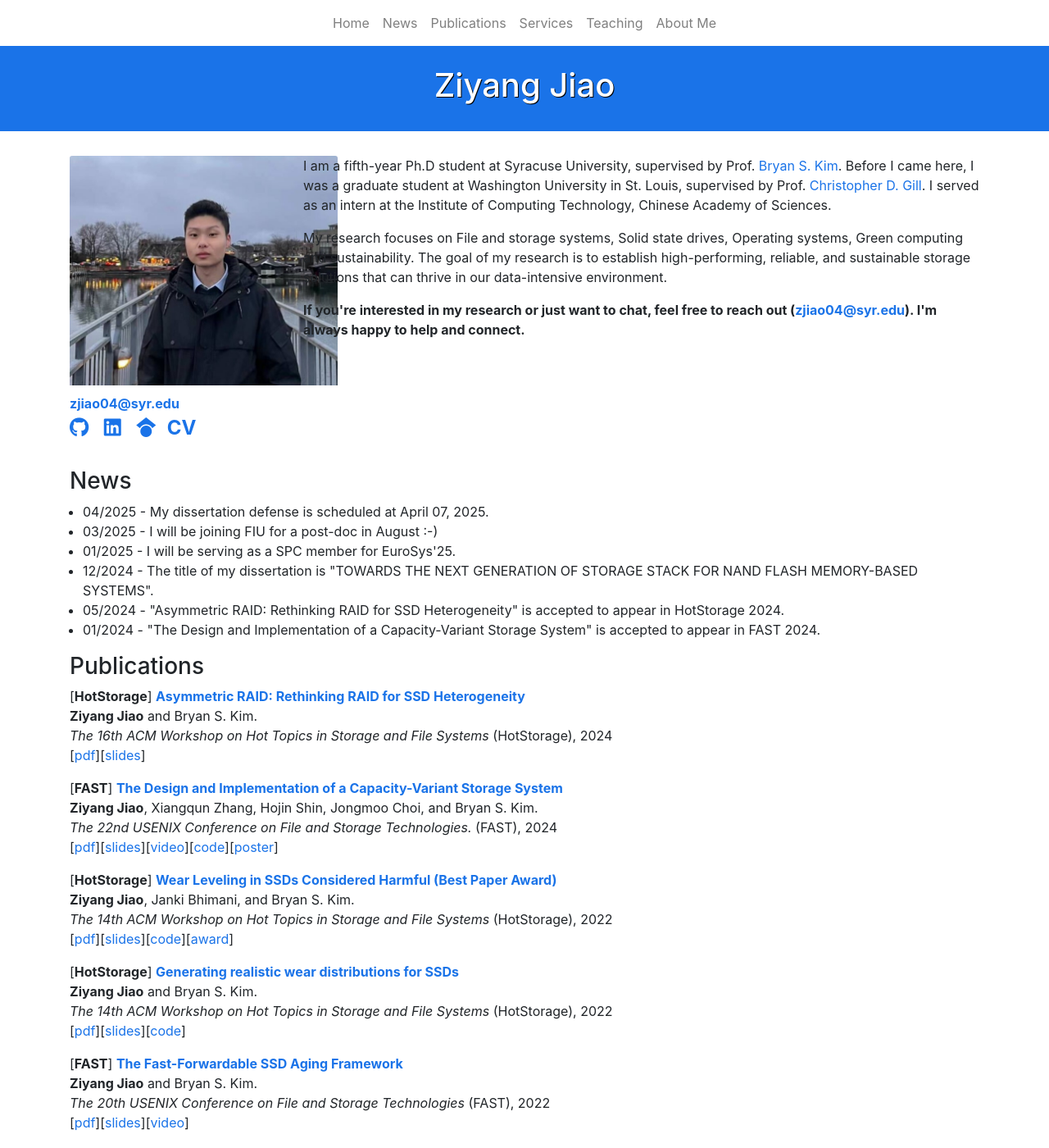
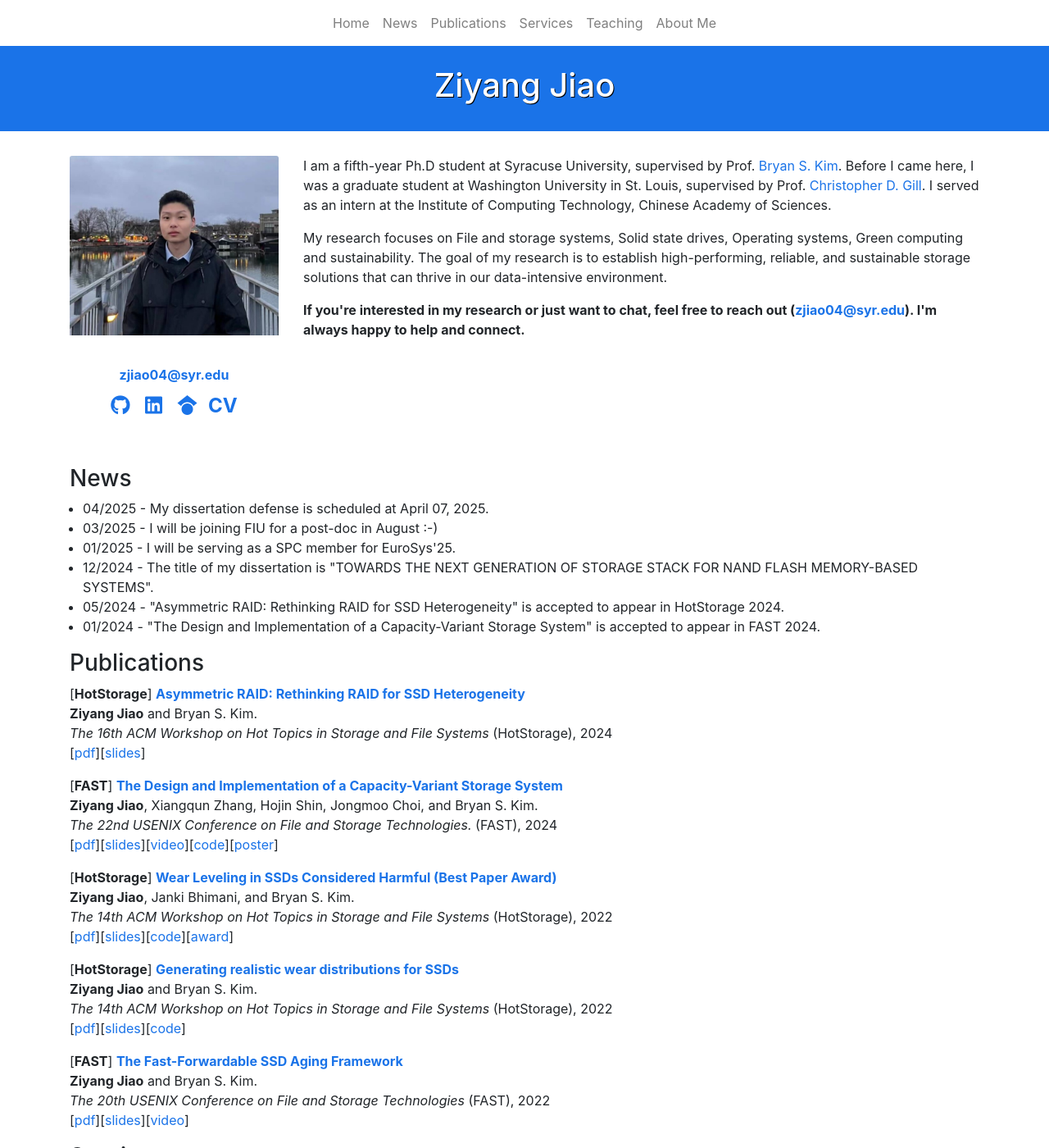
Before and after one commit to ZiyangJiao/ZiyangJiao.github.io, a Jekyll site: the page index.html, which Jekyll copies as it is, in a window 1280 px wide and 1400 px high. Shown: the whole window at 82% size. Built offline with Jekyll 4.4.1, drawn with Linux system fonts in a browser that asks for light colours; nearby versions of some CDN libraries.

Commit message:
Update layout

```diff
--- a/css/style.css
+++ b/css/style.css
@@ -8,10 +8,13 @@
 }
 
 img.card-img-top {
-    margin-bottom: 10px; /* Adjust the value as needed */
-	width: auto;
-	height: 280px;
-  }
+    margin-bottom: 20px; /* Increased spacing */
+    width: 100%;
+    max-width: 280px;
+    height: auto;
+    max-height: 280px;
+    object-fit: contain;
+}
 
 #Banner {
 	/* background-image: url('../assets/img/background3.jpg');  */
@@ -27,7 +30,7 @@ img.card-img-top {
 
 a {
 	color: #1a73e8;
-  }
+}
 
 a:hover {
     color: #1a73e8;
--- a/index.html
+++ b/index.html
@@ -88,17 +88,20 @@
 
   <div class="container" style="margin-top:30px">
     <div class="row">
-      <div class="col-sm-3">
-        <img class="card-img-top" src="assets/img/ziyang.jpg" alt="Ziyang Jiao">
-        <br>
+      <div class="col-sm-3 mb-4">
+        <div class="text-center">
+          <img class="card-img-top mx-auto" src="assets/img/ziyang.jpg" alt="Ziyang Jiao">
+          <div class="mt-3">
             <a href="mailto:zjiao04@syr.edu" style="font-size: 16px;"><b>zjiao04@syr.edu</b></a>
-        <br>
-
+          </div>
+          <div class="mt-2">
             <a target="_blank" href="https://github.com/ZiyangJiao" class="fa-brands fa-github custom-link" style="font-size: 1.5em;"></a> &nbsp;
             <a target="_blank" href="https://www.linkedin.com/in/ziyang-jiao-a97450202" class="fa-brands fa-linkedin custom-link" style="font-size: 1.5em;"></a>
             &nbsp;
             <a target="_blank" href="https://scholar.google.com/citations?user=uwNPl3oAAAAJ&hl=en" class="fa-brands fa-google-scholar fa-2x custom-link" style="font-size: 1.5em;"></a> &nbsp;
             <a target="_blank" href="assets/files/CV.pdf" style="font-size: 24px;"><b>CV</b></a>
+          </div>
+        </div>
       </div>
 
       <div class="col-sm-9">
```
Lines whose indentation alone changed are shown as unchanged.
